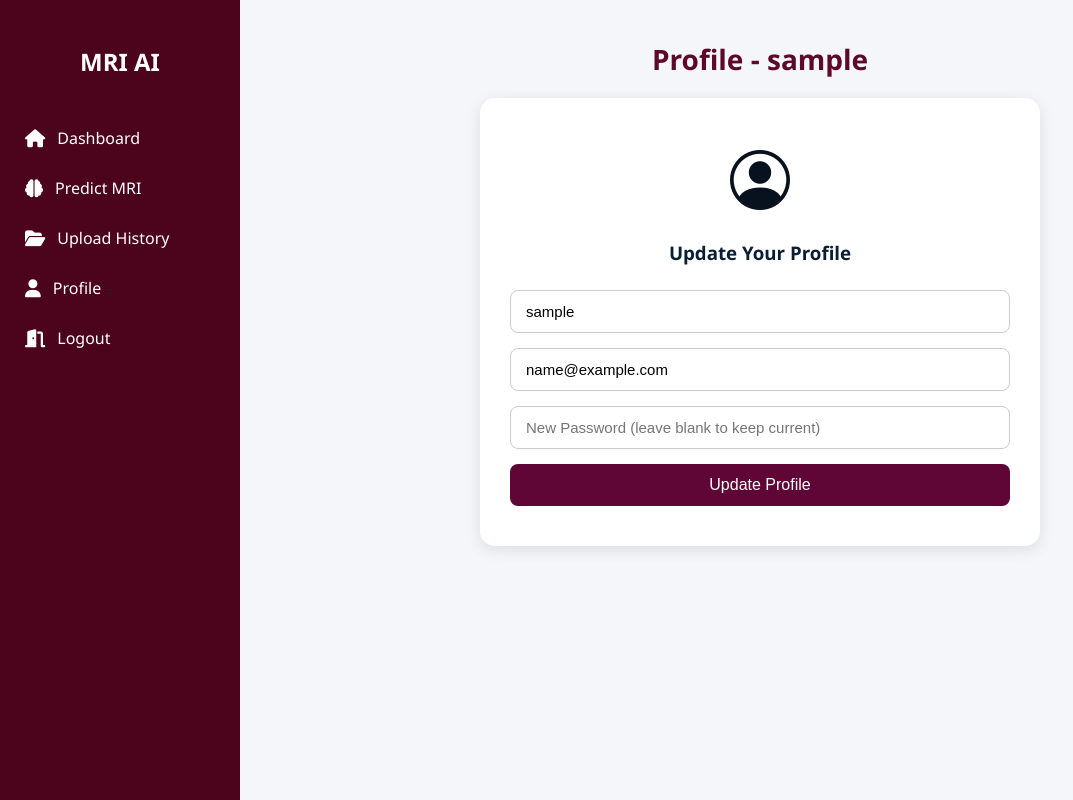
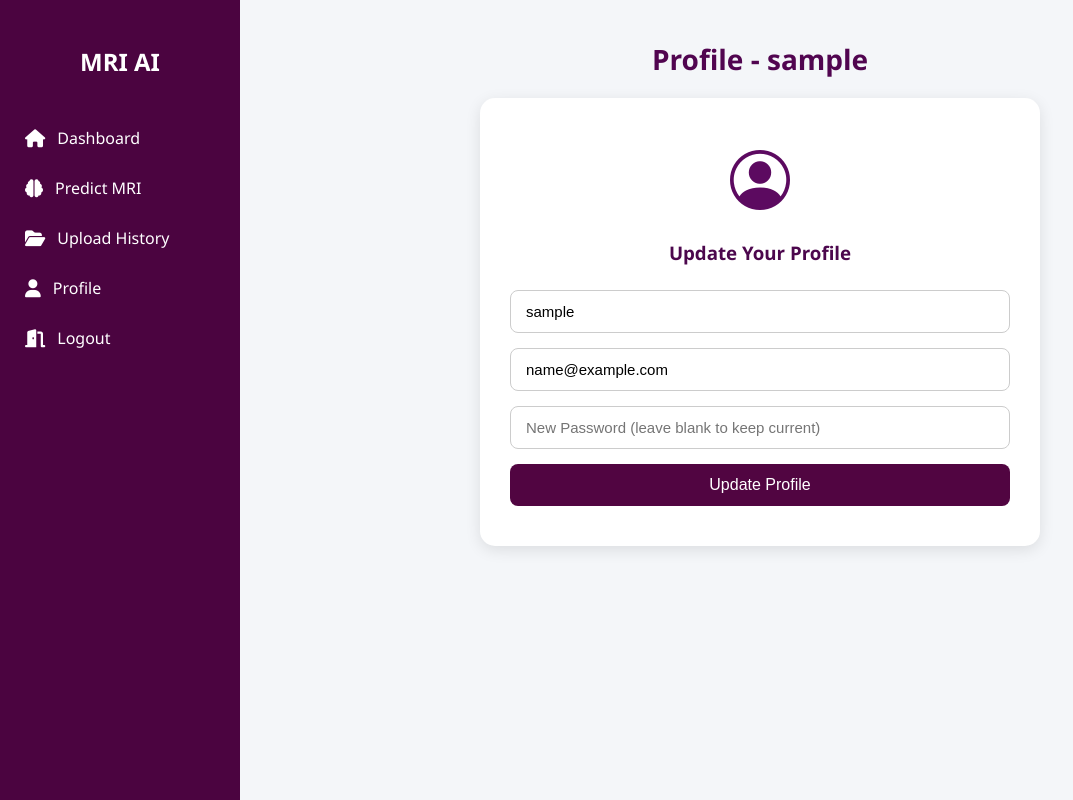
Before and after one commit to Khushbumandal2060/TumorDetect, a Flask app: page /profile in a window 1280 px wide. Shown: the whole page, without its empty margins (0-1073 px from the left). Run offline with Flask 3, Linux system fonts and the light colour scheme; the visitor is signed in with stand-in values (Sample User, id 1); data comes from the database, SQL or seed files in the repository.

Commit message:
User's Profile

```diff
--- a/backend/templates/profile.html
+++ b/backend/templates/profile.html
@@ -22,7 +22,7 @@
         /* Sidebar */
         .sidebar {
             width: 240px;
-            background: #4b041c;
+            background: #4b0440;
             color: white;
             padding-top: 25px;
         }
@@ -66,7 +66,7 @@
             font-size: 28px;
             font-weight: 600;
             margin-bottom: 20px;
-            color: #5d092a;
+            color: #510550;
         }
 
         /* Profile Card */
@@ -88,13 +88,13 @@
         /* Profile Icon */
         .profile-icon {
             font-size: 60px;
-            color: #07121e;
+            color: #5c0a60;
             margin-bottom: 20px;
         }
 
         .profile-card h3 {
             margin-bottom: 25px;
-            color: #0a1e34;
+            color: #4c074d;
         }
 
         .profile-card form {
@@ -114,12 +114,12 @@
         }
 
         .profile-card input:focus {
-            border-color: #b02b72;
+            border-color: #4b0548;
             outline: none;
         }
 
         .btn {
-            background: #5f0636;
+            background: #510541;
             color: white;
             padding: 12px;
             border: none;
@@ -136,7 +136,7 @@
 
         .message {
             text-align: center;
-            color: green;
+            color: rgb(3, 18, 3);
             margin-bottom: 15px;
             font-weight: 500;
         }
```
